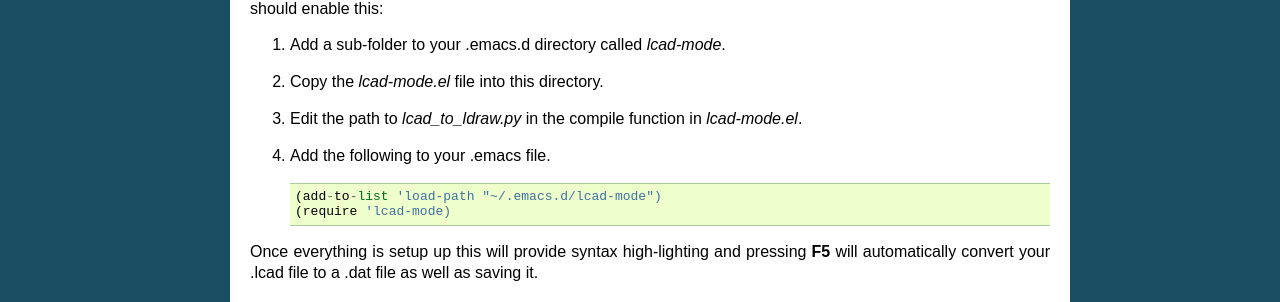
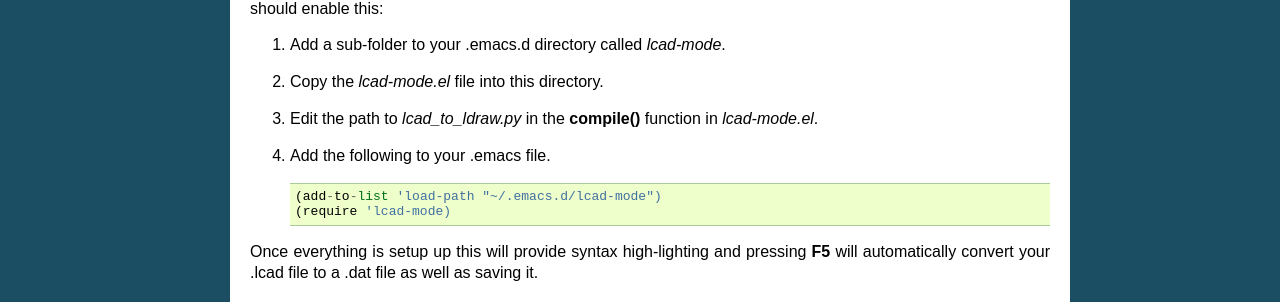
Before and after one commit to HazenBabcock/opensdraw, a Sphinx documentation site: the page built from docs/source/guide.rst, in a window 1280 px wide. Shown: the part 385-687 px from the top of the page. Built offline with Sphinx 7.4.7, drawn with Linux system fonts in a browser that asks for light colours.

Commit message:
Tweak text.

```diff
--- a/docs/source/guide.rst
+++ b/docs/source/guide.rst
@@ -21,7 +21,7 @@ integration is provided. The following steps should enable this:
 
 1. Add a sub-folder to your .emacs.d directory called *lcad-mode*.
 2. Copy the *lcad-mode.el* file into this directory.
-3. Edit the path to *lcad_to_ldraw.py* in the compile function in *lcad-mode.el*.
+3. Edit the path to *lcad_to_ldraw.py* in the **compile()** function in *lcad-mode.el*.
 4. Add the following to your .emacs file. ::
 
    (add-to-list 'load-path "~/.emacs.d/lcad-mode")
```
